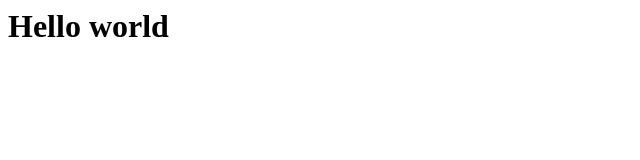
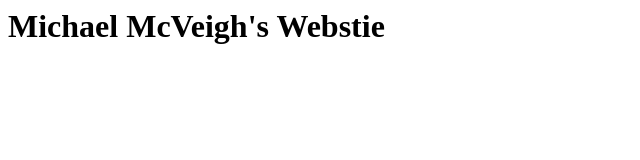
Before and after one commit to okputadora/okputadora.github.io, a plain HTML site: page index.html in a window 1280 px wide. Shown: the whole page, without its empty margins (0-640 px from the left). Drawn offline with Linux system fonts and the light colour scheme.

Commit message:
add title

```diff
--- a/index.html
+++ b/index.html
@@ -1,3 +1,3 @@
 <html>
-  <h1>Hello world</h1>
+  <h1>Michael McVeigh's Webstie</h1>
 </html>
```
